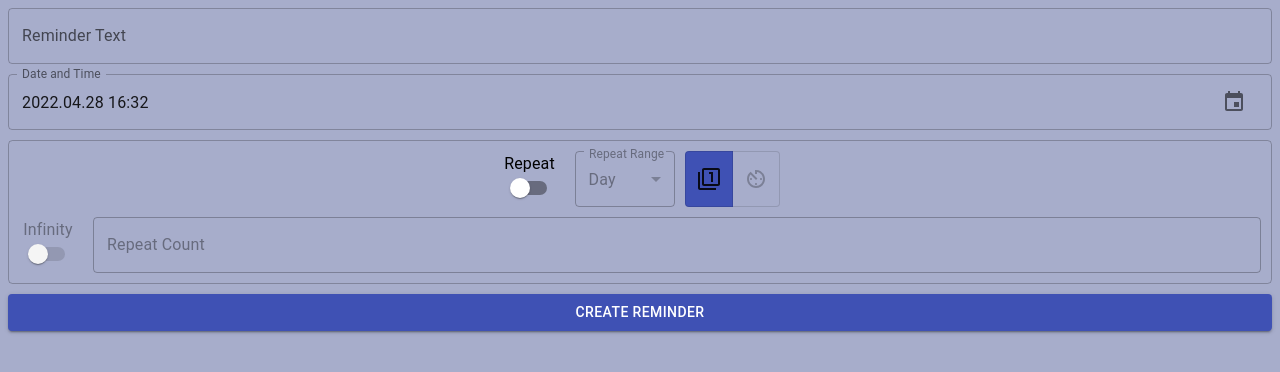
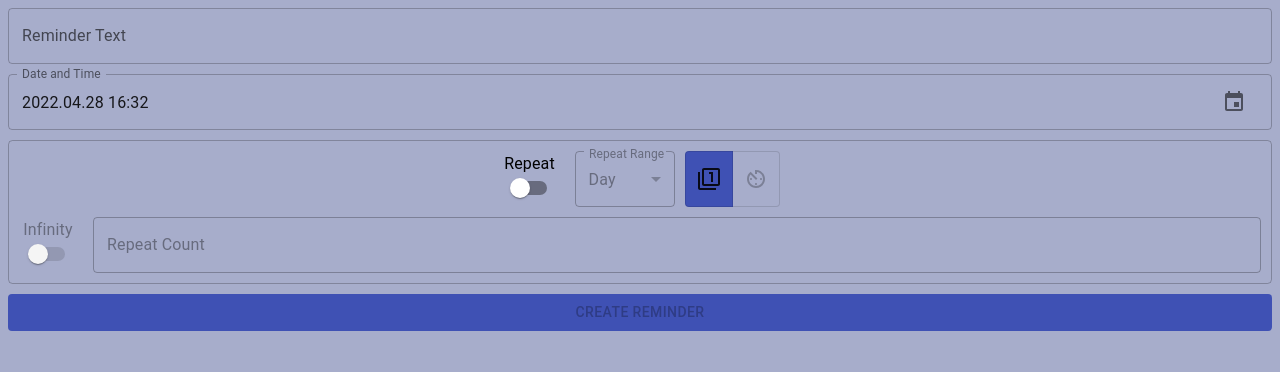
Before and after one commit to RomanKuschanow/Lite_task_bot_aiogram, a React (Create React App) app in the folder web_app/: page /NewReminder in a window 1280 px wide. Shown: the top 372 px of the page. Built offline with nearby package versions, Linux system fonts and the light colour scheme.

Commit message:
input validation

```diff
--- a/web_app/src/components/NewReminder.js
+++ b/web_app/src/components/NewReminder.js
@@ -6,8 +6,10 @@ import {FormControl} from "@mui/material";
 
 
 const useValidation = (value, validations) => {
-    const [isEmpty, setEmptyError] = useState(true)
-    const [isValidDate, setValidDateError] = useState(false)
+    const [isEmpty, setEmptyError] = useState(false)
+    const [isInvalidDate, setInvalidDateError] = useState(false)
+    const [isNotNum, setIsNotNumError] = useState(false)
+    const [inputValid, setInputValid] = useState(false)
 
     useEffect(() => {
         for (const validation in validations) {
@@ -15,17 +17,28 @@ const useValidation = (value, validations) => {
                 case 'isEmpty':
                     value ? setEmptyError(false) : setEmptyError(true)
                     break;
-                case 'isValidDate':
-                    const re = /^(\d{4}).(\d{2}).(\d{2}) (\d{2}):(\d{2})$/;
-                    re.test(String(value)) ? setValidDateError(false) : setValidDateError(true);
+                case 'isInvalidDate':
+                    value != "Invalid Date" ? setInvalidDateError(false) : setInvalidDateError(true);
                     break;
+                case 'isNotNum':
+                    const reNum = /^\d*$/;
+                    reNum.test(String(value)) ? setIsNotNumError(false) : setIsNotNumError(true)
             }
         }
     }, [value])
 
+    useEffect(() => {
+        if (isEmpty || isInvalidDate || isNotNum)
+            setInputValid(false)
+        else
+            setInputValid(true)
+    }, [isEmpty, isInvalidDate, isNotNum])
+
     return {
         isEmpty,
-        isValidDate
+        isInvalidDate,
+        isNotNum,
+        inputValid
     }
 }
 
@@ -36,7 +49,13 @@ const useInput = (initialValue, validations) => {
     const valid = useValidation(value, validations)
 
     const onChange = (e) => {
-        setValue(e.target.value)
+        setValue(e)
+    }
+
+    const onChangeButton = (e) => {
+        if (e) {
+            setValue(e)
+        }
     }
 
     const onBlur = (e) => {
@@ -46,6 +65,7 @@ const useInput = (initialValue, validations) => {
     return {
         value,
         onChange,
+        onChangeButton,
         onBlur,
         isDirty,
         ...valid
@@ -53,13 +73,13 @@ const useInput = (initialValue, validations) => {
 }
 
 function NewReminder() {
-    const date = useInput(new Date(), {'isEmpty': true, 'isValidDate': true});
+    const date = useInput(new Date(), {'isInvalidDate': true});
     let minDate = new Date().setDate(date.value.getDate() + 1)
     const text = useInput("", {'isEmpty': true})
     const repeat = useInput(false)
     const range = useInput('day');
     const type = useInput('count');
-    const count = useInput('', {'isEmpty': true})
+    const count = useInput('', {'isEmpty': true, 'isNotNum': true})
     const untilDate = useInput(minDate, {'isEmpty': true, 'isValidDate': true});
     const inf = useInput(false)
 
@@ -74,7 +94,9 @@ function NewReminder() {
                     {...repeatSettings}
                 />
             </div>
-            <SButton style={{marginTop: "10px"}} variant="contained">Create Reminder</SButton>
+            <SButton
+                disabled={!text.inputValid || !date.inputValid || (repeat.value ? !(type.value === "count" ? inf.value || count.inputValid : untilDate.inputValid) : false)}
+                style={{marginTop: "10px"}} variant="contained">Create Reminder</SButton>
         </FormControl>
     );
 };
--- a/web_app/src/components/ReminderSettings.js
+++ b/web_app/src/components/ReminderSettings.js
@@ -14,7 +14,7 @@ function ReminderSettings({text, date, ...props}) {
                     multiline
                     maxRows={5}
                     value={text.value}
-                    onChange={(e) => text.onChange(e)}
+                    onChange={(e) => text.onChange(e.target.value)}
                     onBlur={(e) => text.onBlur(e)}
                     error={text.isDirty && text.isEmpty}
                 />
@@ -26,7 +26,7 @@ function ReminderSettings({text, date, ...props}) {
                                             value={date.value}
                                             ampm={false}
                                             inputVariant="outlined"
-                                            onChange={(value) => date.onChange({target: {value}})}
+                                            onChange={(Date) => date.onChange(Date)}
                                             format="yyyy.MM.dd HH:mm"
                                             showTodayButton
                     />
--- a/web_app/src/components/RepeatSettings.js
+++ b/web_app/src/components/RepeatSettings.js
@@ -33,7 +33,7 @@ function RepeatSettings({repeat, range, type, inf, count, untilDate, minDate, ..
         <div className="repeat">
             <div className="repeat_part" style={{marginBottom: "10px"}}>
                 <FormControlLabel
-                    onChange={(e) => repeat.onChange(e)}
+                    onChange={(e) => repeat.onChange(e.target.checked)}
                     value={repeat.value}
                     style={{marginLeft: "0", maxHeight: "56px"}}
                     control={<Switcher/>}
@@ -43,7 +43,7 @@ function RepeatSettings({repeat, range, type, inf, count, untilDate, minDate, ..
                 <TextBox
                     style={{width: "100px", marginRight: "10px"}}
                     select
-                    onChange={(e) => range.onChange(e)}
+                    onChange={(e) => range.onChange(e.target.value)}
                     value={range.value}
                     label="Repeat Range"
                     disabled={!repeat.value}
@@ -58,7 +58,7 @@ function RepeatSettings({repeat, range, type, inf, count, untilDate, minDate, ..
                     exclusive
                     disabled={!repeat.value}
                     value={type.value}
-                    onChange={(e) => type.onChange(e)}
+                    onChange={(e, value) => type.onChangeButton(value)}
                 >
                     <TButton value="count">
                         <Filter1Icon/>
@@ -70,7 +70,7 @@ function RepeatSettings({repeat, range, type, inf, count, untilDate, minDate, ..
             </div>
             <div className={type.value === "count" ? "repeat_part" : ""} hidden>
                 <FormControlLabel
-                    onChange={(e) => inf.onChange(e)}
+                    onChange={(e) => inf.onChange(e.target.checked)}
                     value={inf.value}
                     style={{marginLeft: "0", maxHeight: "56px"}}
                     control={<Switcher/>}
@@ -87,8 +87,9 @@ function RepeatSettings({repeat, range, type, inf, count, untilDate, minDate, ..
                     style={{width: "100%"}}
                     label="Repeat Count"
                     value={count.value}
-                    type="number"
-                    onChange={(e) => count.onChange(e)}
+                    onChange={(e) => count.onChange(e.target.value)}
+                    onBlur={(e) => count.onBlur(e)}
+                    error={count.isDirty && (count.isEmpty || count.isNum)}
                     disabled={!repeat.value || inf.value}
                 />
             </div>
```
